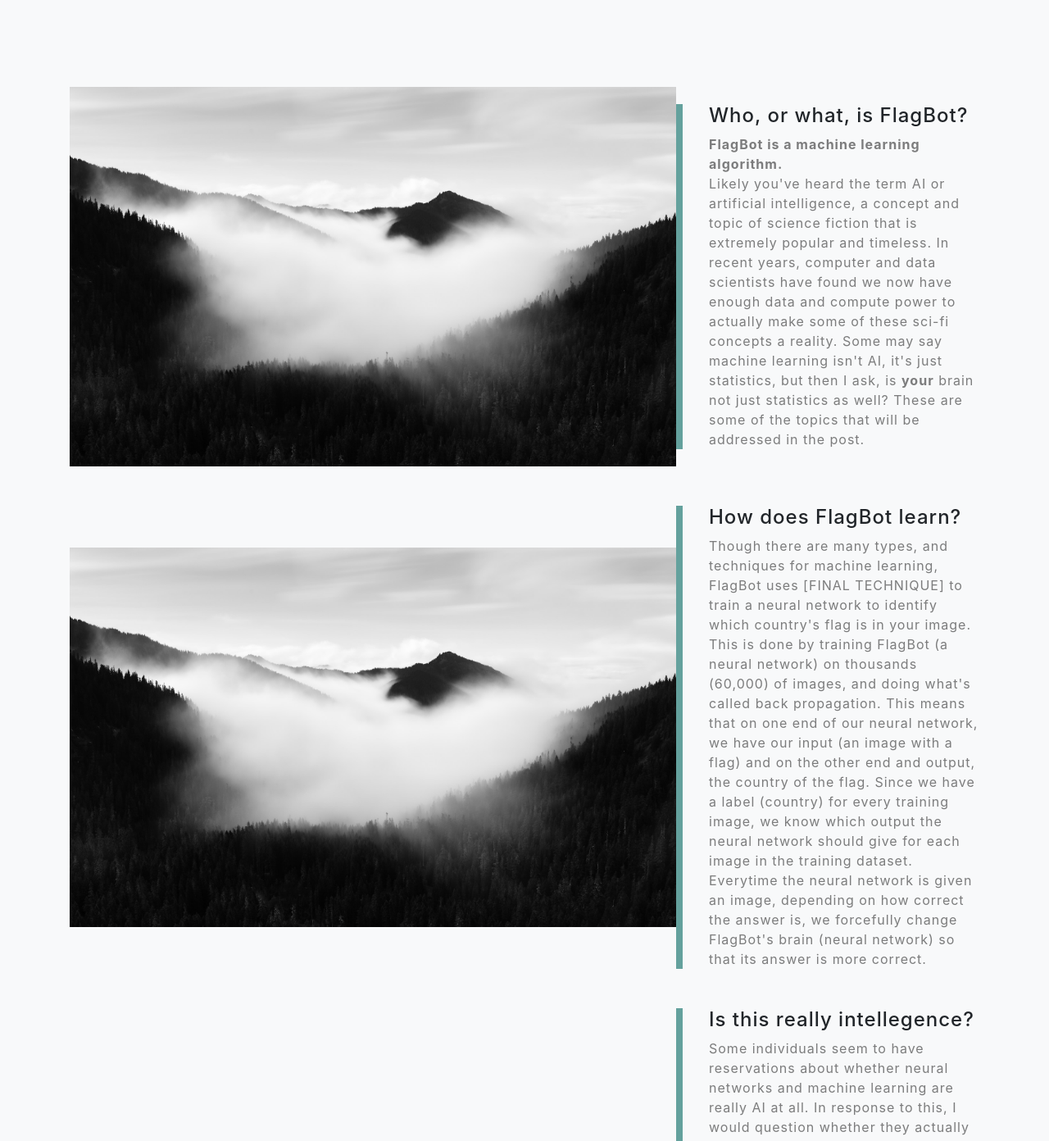
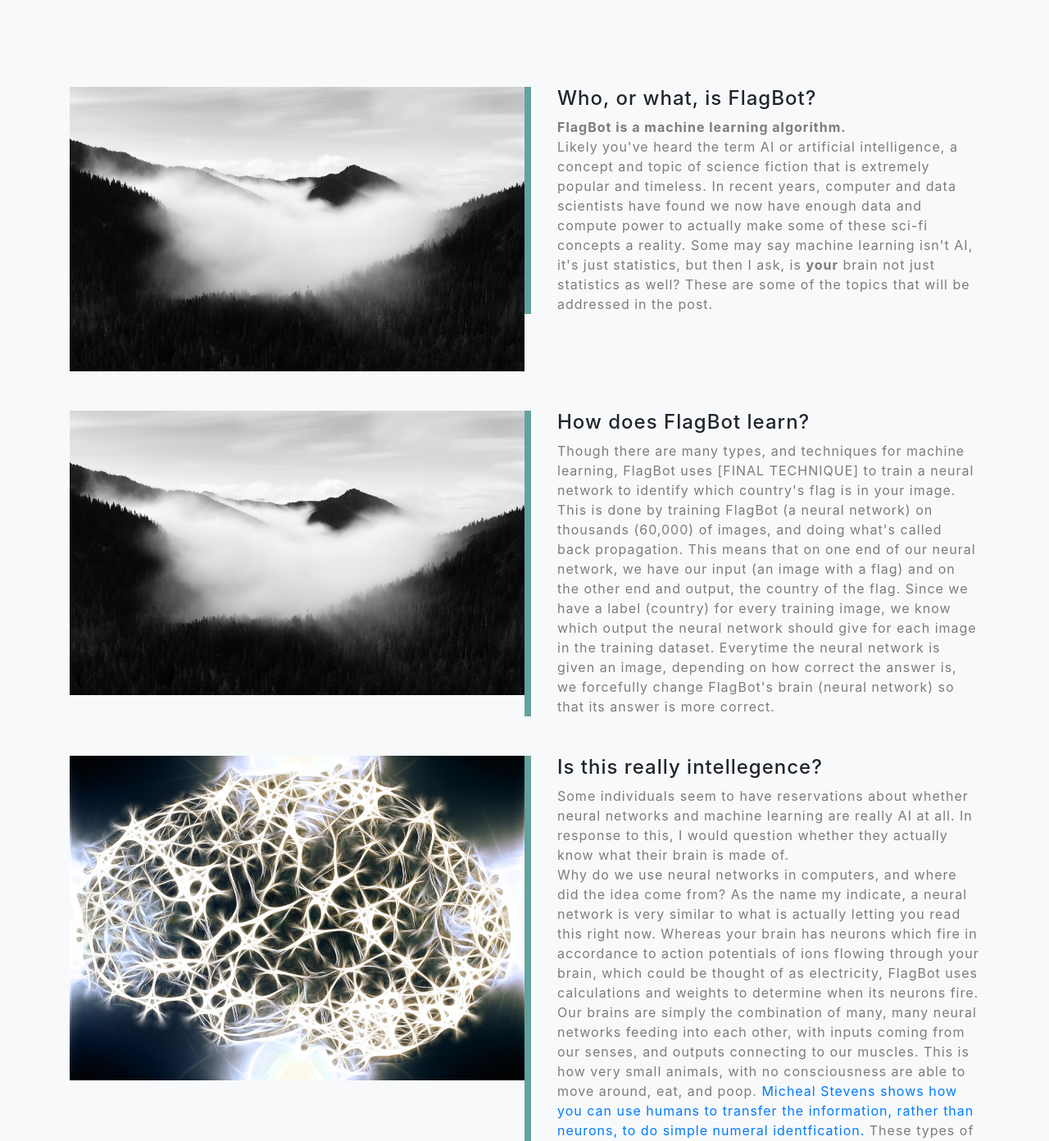
Before and after one commit to Perforated-Software/flagbot_tech, a website with bundled scripts: page index.html in a window 1280 px wide. Shown: the part 1580-2972 px from the top of the page at 82% size. Built offline with nearby package versions, Linux system fonts and the light colour scheme.

Commit message:
Added changes and content

```diff
--- a/index.html
+++ b/index.html
@@ -43,7 +43,7 @@
             <a class="nav-link js-scroll-trigger" href="#about">The Tech Post</a>
           </li>
           <li class="nav-item">
-            <a class="nav-link js-scroll-trigger" href="#projects">Download</a>
+            <a class="nav-link js-scroll-trigger" href="https://flagbot.app">Download</a>
           </li>
           <li class="nav-item">
             <a class="nav-link js-scroll-trigger" href="#signup">Perforated Software</a>
@@ -85,11 +85,11 @@
     <div class="container">
 
       <!-- Featured Project Row -->
-      <div class="row align-items-center no-gutters mb-4 mb-lg-5">
-        <div class="col-xl-8 col-lg-7">
+      <div class="row align-items-start no-gutters mb-4 mb-lg-5">
+        <div class="col-xl-6 col-lg-5">
           <img class="img-fluid mb-3 mb-lg-0" src="img/bg-masthead.jpg" alt="">
         </div>
-        <div class="col-xl-4 col-lg-5">
+        <div class="col-xl-6 col-lg-7">
           <div class="featured-text text-center text-lg-left">
             <h4>Who, or what, is FlagBot?</h4>
             <p class="text-black-50 mb-0"><b>FlagBot is a machine learning algorithm.</b><br />Likely you've heard the
@@ -102,11 +102,11 @@
         </div>
       </div>
       <!-- Featured Project Row -->
-      <div class="row align-items-center no-gutters mb-4 mb-lg-5">
-        <div class="col-xl-8 col-lg-7">
+      <div class="row align-items-start no-gutters mb-4 mb-lg-5">
+        <div class="col-xl-6 col-lg-5">
           <img class="img-fluid mb-3 mb-lg-0" src="img/bg-masthead.jpg" alt="">
         </div>
-        <div class="col-xl-4 col-lg-5">
+        <div class="col-xl-6 col-lg-7">
           <div class="featured-text text-center text-lg-left">
             <h4>How does FlagBot learn?</h4>
             <p class="text-black-50 mb-0">Though there are many types, and techniques for machine learning, FlagBot uses
@@ -121,11 +121,11 @@
         </div>
       </div>
       <!-- Featured Project Row -->
-      <div class="row align-items-center no-gutters mb-4 mb-lg-5">
-        <div class="col-xl-8 col-lg-7">
+      <div class="row align-items-start no-gutters mb-4 mb-lg-5">
+        <div class="col-xl-6 col-lg-5">
           <img class="img-fluid mb-3 mb-lg-0" src="img/neurons.jpg" alt="">
         </div>
-        <div class="col-xl-4 col-lg-5">
+        <div class="col-xl-6 col-lg-7">
           <div class="featured-text text-center text-lg-left">
             <h4>Is this really intellegence?</h4>
             <p class="text-black-50 mb-0">Some individuals seem to have reservations about whether neural networks and
@@ -147,11 +147,11 @@
         </div>
       </div>
       <!-- Featured Project Row -->
-      <div class="row align-items-center no-gutters mb-4 mb-lg-5">
-        <div class="col-xl-8 col-lg-7">
+      <div class="row align-items-start no-gutters mb-4 mb-lg-5">
+        <div class="col-xl-6 col-lg-5">
           <img class="img-fluid mb-3 mb-lg-0" src="img/neurons.jpg" alt="">
         </div>
-        <div class="col-xl-4 col-lg-5">
+        <div class="col-xl-6 col-lg-7">
           <div class="featured-text text-center text-lg-left">
             <h4>Do animals learn the same way machines do?</h4>
             <p class="text-black-50 mb-0"><b>Yes! and no...</b><br /> As we all know by know, thanks to Darwin, and the
```
